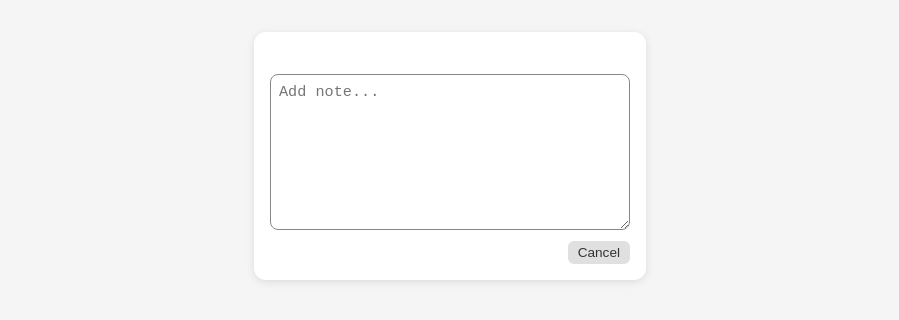
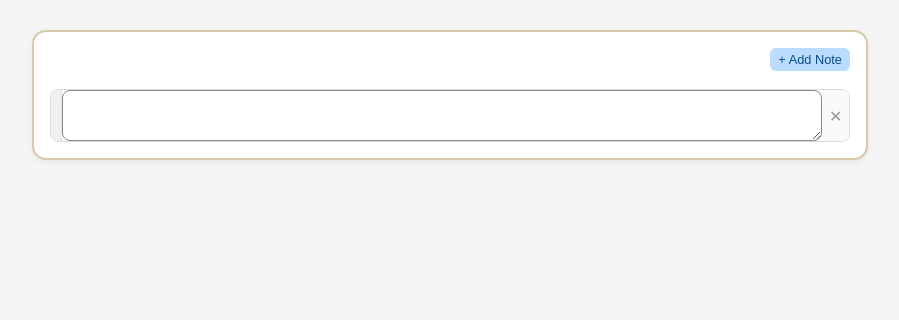
Before and after one commit to simonbg123/taskstack, a React (Vite) app: page / in a window 1280 px wide. Both pictures are taken after a click on the button "+ Add Note". Shown: the top 320 px of the page, without its empty margins (190-1089 px from the left). Built offline with nearby package versions, Linux system fonts and the light colour scheme.

Commit message:
Add keyboard functionality
- Tab through notes
- Activate editing mode by clicking on a note or pressing bar-spaceafter giving focus to the note with TAB
- Bump notes up/down with Shift up/down
- Add new note with '+'
- delete note with backspace
- Escape to stop editing a note

```diff
--- a/src/App.css
+++ b/src/App.css
@@ -1,4 +1,7 @@
 /* src/styles/app.css */
+.app-container {
+  outline: 2px solid #d8c9a9 !important; /* #b0b7c3 */
+}
 
 body {
   font-family: system-ui, sans-serif;
@@ -9,7 +12,8 @@ body {
 }
 
 .app-container {
-  width: 360px;
+  width: 90%; /* fluid width relative to window */
+  max-width: 800px; /* cap so it doesn’t get huge */
   margin: 2rem auto;
   background: #fff;
   border-radius: 12px;
@@ -17,6 +21,7 @@ body {
   padding: 16px;
   display: flex;
   flex-direction: column;
+  transition: width 0.3s ease;
 }
 
 .top-bar {
@@ -92,6 +97,16 @@ body {
     transform 0.1s ease;
 }
 
+.drag-handle {
+  width: 12px;
+  cursor: grab;
+  background: #f0f0f0;
+  box-shadow: inset -1px 0 0 #e3e3e3;
+}
+.drag-handle:active {
+  cursor: grabbing;
+}
+
 .task-card:hover {
   transform: scale(1.01);
   box-shadow: 0 2px 6px rgba(0, 0, 0, 0.1);
@@ -163,3 +178,26 @@ textarea:focus {
 .note-display:hover {
   background: #f7f9ff;
 }
+
+/* Only the note body shows a focus ring */
+.note-display:focus {
+  outline: 2px solid #66aaff;
+  outline-offset: 3px;
+  background-color: #f5faff;
+}
+
+.drag-handle:focus,
+.task-card:focus {
+  outline: none;
+}
+
+note-display:focus {
+  outline: 2px solid #66aaff;
+  outline-offset: 3px;
+  background-color: #f5faff;
+}
+.drag-handle:focus,
+.task-card:focus,
+.delete-zone:focus {
+  outline: none;
+}
--- a/src/App.tsx
+++ b/src/App.tsx
@@ -1,8 +1,7 @@
-import { useState, useEffect, useRef, KeyboardEvent, ChangeEvent } from 'react';
+import { useState, useEffect, useRef } from 'react';
 import './App.css';
 import { loadNotes, saveNotes } from './storage';
 
-import { DndContext, closestCenter, PointerSensor, useSensor, useSensors } from '@dnd-kit/core';
 import {
   SortableContext,
   useSortable,
@@ -11,118 +10,103 @@ import {
 } from '@dnd-kit/sortable';
 import { CSS } from '@dnd-kit/utilities';
 
+import { DndContext, closestCenter, PointerSensor, useSensor, useSensors } from '@dnd-kit/core';
+
+type Note = { id: string; text: string };
+
 export default function App() {
-  const [notes, setNotes] = useState<string[]>([]);
-  const [text, setText] = useState<string>('');
-  const [showInput, setShowInput] = useState<boolean>(false);
-  const textareaRef = useRef<HTMLTextAreaElement>(null);
+  const [notes, setNotes] = useState<Note[]>([]);
+  const [editingId, setEditingId] = useState<string | null>(null);
+  const [editText, setEditText] = useState<string>('');
 
-  const [editingIndex, setEditingIndex] = useState<number | null>(null);
-  const [editText, setEditText] = useState<string>('');
+  const sensors = useSensors(
+    useSensor(PointerSensor) // mouse/touch only; we'll handle keyboard ourselves
+  );
 
   useEffect(() => setNotes(loadNotes()), []);
   useEffect(() => saveNotes(notes), [notes]);
   useEffect(() => {
-    if (showInput && textareaRef.current) {
-      // Give React a tick to finish rendering before focusing
-      setTimeout(() => textareaRef.current?.focus(), 0);
+    function onGlobalKeyDown(e: KeyboardEvent) {
+      const ae = document.activeElement as HTMLElement | null;
+      const inTextarea = ae?.tagName === 'TEXTAREA';
+
+      const plus = e.key === '+' || (e.key === '=' && e.shiftKey);
+      if (!inTextarea && plus) {
+        e.preventDefault();
+        handleAddNote();
+      }
     }
-  }, [showInput]);
+    window.addEventListener('keydown', onGlobalKeyDown);
+    return () => window.removeEventListener('keydown', onGlobalKeyDown);
+  }, []);
 
-  function addNote() {
-    const trimmed = text.trim();
-    if (!trimmed) return;
-    setNotes([text, ...notes]); // keep newlines
-    setText('');
-    setShowInput(false);
-    if (textareaRef.current) textareaRef.current.style.height = 'auto';
+  function handleAddNote() {
+    const newNote: Note = { id: crypto.randomUUID(), text: '' };
+    setNotes((prev) => [newNote, ...prev]);
+    setEditingId(newNote.id);
+    setEditText('');
   }
 
-  function removeNote(i: number) {
-    setNotes(notes.filter((_, idx) => idx !== i));
+  function bumpNote(id: string, delta: number) {
+    setNotes((prev) => {
+      const i = prev.findIndex((n) => n.id === id);
+      if (i === -1) return prev;
+      const j = Math.max(0, Math.min(prev.length - 1, i + delta));
+      if (i === j) return prev;
+      return arrayMove(prev, i, j);
+    });
   }
 
-  function handleKeyDown(e: KeyboardEvent<HTMLTextAreaElement>) {
-    if (e.key === 'Enter' && !e.shiftKey) {
-      e.preventDefault();
-      addNote();
+  function handleSave(id: string) {
+    const trimmed = editText.trim();
+    if (!trimmed) {
+      setNotes((prev) => prev.filter((n) => n.id !== id));
+    } else {
+      setNotes((prev) => prev.map((n) => (n.id === id ? { ...n, text: editText } : n)));
     }
+    setEditingId(null);
   }
 
-  function handleChange(e: ChangeEvent<HTMLTextAreaElement>) {
-    setText(e.target.value);
-    autoResize();
-  }
-
-  function autoResize() {
-    const el = textareaRef.current;
-    if (!el) return;
-    el.style.height = 'auto';
-    el.style.height = el.scrollHeight + 'px';
+  function removeNote(id: string) {
+    setNotes((prev) => prev.filter((n) => n.id !== id));
   }
 
   return (
     <div className="app-container">
-      {/* top button */}
       <div className="top-bar">
-        {!showInput && (
-          <button className="btn primary subtle" onClick={() => setShowInput(true)}>
-            + Add Note
-          </button>
-        )}
+        <button className="btn primary subtle" onClick={handleAddNote}>
+          + Add Note
+        </button>
       </div>
 
-      {/* editor area */}
-      {showInput && (
-        <div className="add-note-area">
-          <textarea
-            ref={textareaRef}
-            placeholder="Add note..."
-            value={text}
-            onChange={handleChange}
-            onKeyDown={handleKeyDown}
-            rows={7}
-            className="note-input"
-          />
-          <div className="button-row">
-            <button className="btn secondary" onClick={() => setShowInput(false)}>
-              Cancel
-            </button>
-          </div>
-        </div>
-      )}
-
-      {/* stack of notes */}
-      {/* stack of notes with drag-and-drop */}
       <DndContext
-        sensors={useSensors(useSensor(PointerSensor))}
+        sensors={sensors}
         collisionDetection={closestCenter}
         onDragEnd={(event) => {
           const { active, over } = event;
           if (!over || active.id === over.id) return;
-          const oldIndex = Number(active.id);
-          const newIndex = Number(over.id);
-          setNotes((notes) => arrayMove(notes, oldIndex, newIndex));
+
+          const oldIndex = notes.findIndex((n) => n.id === active.id);
+          const newIndex = notes.findIndex((n) => n.id === over.id);
+          setNotes((items) => arrayMove(items, oldIndex, newIndex));
         }}
       >
-        <SortableContext
-          items={notes.map((_, i) => i.toString())}
-          strategy={verticalListSortingStrategy}
-        >
+        <SortableContext items={notes.map((n) => n.id)} strategy={verticalListSortingStrategy}>
           <ul style={{ listStyle: 'none', padding: 0, margin: 0 }}>
-            {notes.map((note, i) => (
+            {notes.map((note) => (
               <SortableNote
-                key={i}
-                id={i.toString()}
-                index={i}
+                key={note.id}
+                id={note.id}
                 note={note}
-                editingIndex={editingIndex}
+                editingId={editingId}
                 editText={editText}
                 setEditText={setEditText}
-                setEditingIndex={setEditingIndex}
+                setEditingId={setEditingId}
+                handleSave={handleSave}
+                removeNote={removeNote}
+                notes={notes}
                 setNotes={setNotes}
-                notes={notes}
-                removeNote={removeNote}
+                bumpNote={bumpNote}
               />
             ))}
           </ul>
@@ -134,68 +118,152 @@ export default function App() {
 
 type SortableNoteProps = {
   id: string;
-  index: number;
-  note: string;
-  editingIndex: number | null;
+  note: Note;
+  editingId: string | null;
   editText: string;
   setEditText: (t: string) => void;
-  setEditingIndex: (i: number | null) => void;
-  setNotes: React.Dispatch<React.SetStateAction<string[]>>;
-  notes: string[];
-  removeNote: (i: number) => void;
+  setEditingId: (i: string | null) => void;
+  handleSave: (id: string) => void;
+  removeNote: (id: string) => void;
+  bumpNote: (id: string, delta: number) => void;
+  notes: Note[];
+  setNotes: React.Dispatch<React.SetStateAction<Note[]>>;
 };
 
 function SortableNote({
   id,
-  index,
   note,
-  editingIndex,
+  editingId,
   editText,
   setEditText,
-  setEditingIndex,
-  setNotes,
-  notes,
+  setEditingId,
+  handleSave,
   removeNote,
+  bumpNote,
 }: SortableNoteProps) {
-  const { attributes, listeners, setNodeRef, transform, transition } = useSortable({ id });
-  const style = {
-    transform: CSS.Transform.toString(transform),
-    transition,
-  };
+  const { listeners, setNodeRef, transform, transition } = useSortable({
+    id,
+  });
+
+  const style = { transform: CSS.Transform.toString(transform), transition };
+  const isEditing = editingId === id;
+
+  const textareaRef = useRef<HTMLTextAreaElement>(null);
+  const displayRef = useRef<HTMLDivElement>(null);
+
+  useEffect(() => {
+    if (isEditing && textareaRef.current) {
+      requestAnimationFrame(() => textareaRef.current?.focus());
+    }
+  }, [isEditing]);
+
+  // restore focus to the note row
+  const focusDisplay = () => requestAnimationFrame(() => displayRef.current?.focus());
 
   return (
-    <li ref={setNodeRef} style={style} className="task-card" {...attributes} {...listeners}>
-      {editingIndex === index ? (
+    <li ref={setNodeRef} style={style} className="task-card" tabIndex={-1} role="presentation">
+      {/* Drag handle: not tabbable */}
+      <div
+        className="drag-handle"
+        {...listeners}
+        tabIndex={-1}
+        role="presentation"
+        aria-hidden="true"
+      />
+
+      {isEditing ? (
         <textarea
+          ref={textareaRef}
           className="note-input small"
           value={editText}
           onChange={(e) => setEditText(e.target.value)}
+          onBlur={() => {
+            if (editText.trim() === '' && note.text.trim() === '') {
+              removeNote(id);
+            } else if (editText !== note.text) {
+              handleSave(id);
+            } else {
+              setEditingId(null);
+            }
+            focusDisplay();
+          }}
           onKeyDown={(e) => {
             if (e.key === 'Enter' && !e.shiftKey) {
               e.preventDefault();
-              const updated = [...notes];
-              updated[index] = editText;
-              setNotes(updated);
-              setEditingIndex(null);
+              handleSave(id);
+              focusDisplay();
             } else if (e.key === 'Escape') {
-              setEditingIndex(null);
+              if (note.text.trim() === '') removeNote(id);
+              setEditingId(null);
+              focusDisplay();
             }
           }}
           rows={Math.min(8, editText.split('\n').length + 1)}
-          autoFocus
         />
       ) : (
         <div
+          ref={displayRef}
           className="note-display"
-          onClick={() => {
-            setEditingIndex(index);
-            setEditText(note);
+          tabIndex={0}
+          role="button"
+          onClick={(e) => {
+            const range = document.caretRangeFromPoint?.(e.clientX, e.clientY);
+            const offset = range?.startOffset ?? note.text.length;
+            setEditingId(id);
+            setEditText(note.text);
+            requestAnimationFrame(() => {
+              const ta = textareaRef.current;
+              if (ta) {
+                ta.focus();
+                ta.setSelectionRange(offset, offset);
+              }
+            });
+          }}
+          onKeyDown={(e) => {
+            // Enter/Space -> edit
+            if (e.key === 'Enter' || e.key === ' ') {
+              e.preventDefault();
+              setEditingId(id);
+              setEditText(note.text);
+              requestAnimationFrame(() => {
+                const ta = textareaRef.current;
+                if (ta) {
+                  const end = ta.value.length;
+                  ta.focus();
+                  ta.setSelectionRange(end, end);
+                }
+              });
+              return;
+            }
+
+            // Shift + ArrowUp/ArrowDown -> move
+            if (e.shiftKey && (e.key === 'ArrowUp' || e.key === 'ArrowDown')) {
+              e.preventDefault();
+              bumpNote(id, e.key === 'ArrowUp' ? -1 : +1);
+              // keep focus on the same (moved) note
+              requestAnimationFrame(() => e.currentTarget.focus());
+              return;
+            }
+
+            // Backspace/Delete -> remove
+            if (e.key === 'Backspace' || e.key === 'Delete') {
+              e.preventDefault();
+              removeNote(id);
+              return;
+            }
           }}
         >
-          <pre className="note-text">{note}</pre>
+          <pre className="note-text">{note.text}</pre>
         </div>
       )}
-      <div className="delete-zone" onClick={() => removeNote(index)}>
+
+      {/* Delete strip: click-only */}
+      <div
+        className="delete-zone"
+        tabIndex={-1}
+        onPointerDown={(e) => e.stopPropagation()}
+        onClick={() => removeNote(id)}
+      >
         ✕
       </div>
     </li>
```
